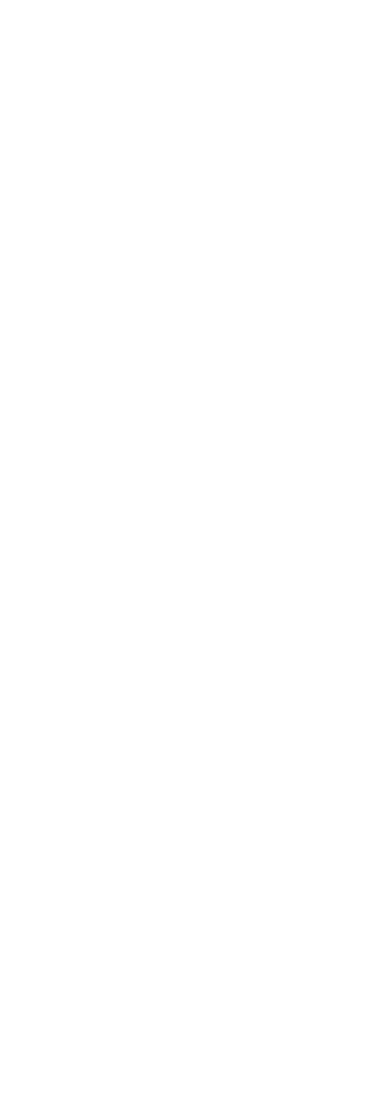
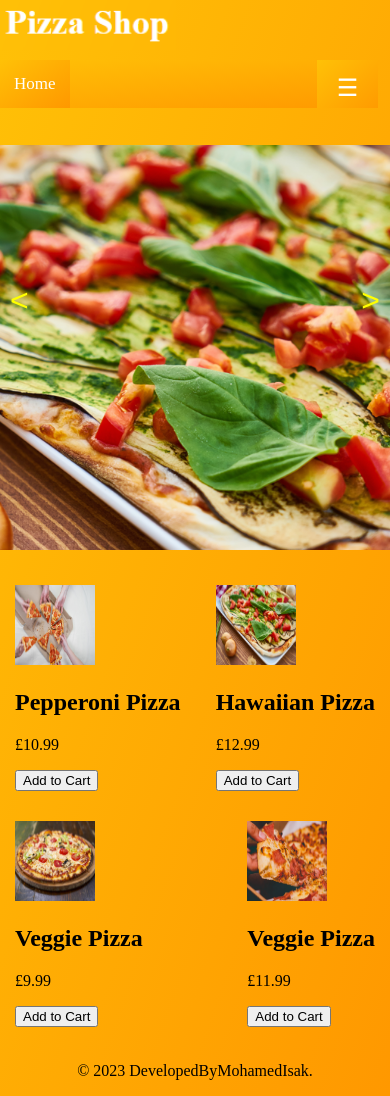
Before and after one commit to M-Isak-A/react-website, a React (Create React App) app: page /home in a window 390 px wide. Before the commit this address had no page. Before the commit the page ends 844 px from the top, so only its background shows below. Built offline with nearby package versions, Linux system fonts and the light colour scheme.

Commit message:
react pizza site

```diff
--- a/src/Contact.js
+++ b/src/Contact.js
@@ -1,6 +1,5 @@
 import React, { useState } from 'react';
 import './css/contact.css';
-import './css/header.css';
 import Header from './Header';
 import Footer from './Footer';
 import axios from 'axios';
--- a/src/css/about.css
+++ b/src/css/about.css
@@ -7,3 +7,80 @@
     line-height: 1.5;
     margin-top: 80px;
 }
+.navbar {
+	overflow: hidden;
+	background: linear-gradient(to bottom right, #FFC107, #FF9800);
+	position: absolute;
+	top: 60px;
+	width: 97%;
+	z-index: 1;
+  }
+
+  .navbar link {
+	float: left;
+	display: block;
+	color: white;
+	text-align: center;
+	padding: 14px;
+	text-decoration: none;
+	font-size: 17px;
+  }
+
+  .navbar link:hover {
+	background-color: #ddd;
+	color: black;
+  }
+
+  .navbar link.active {
+	background: linear-gradient(to bottom right, #FFC107, #FF9800);
+	color: white;
+  }
+
+  .navbar .icon {
+	display: none;
+	position: absolute;
+	right: 0;
+	top: 0;
+	padding: 14px 20px;
+	background: linear-gradient(to bottom right, #FFC107, #FF9800);
+	color: white;
+	cursor: pointer;
+	font-size: 24px;
+  }
+
+  @media screen and (max-width: 600px) {
+	.navbar :link:not(:first-child) {
+	  display: none;
+	}
+	.navbar :link.icon {
+	  float: right;
+	  display: block;
+	}
+  }
+
+  @media screen and (max-width: 600px) {
+	.navbar.responsive .icon {
+	  position: absolute;
+	  right: 0;
+	  top: 0;
+	}
+	.navbar.responsive :link {
+	  float: none;
+	  display: block;
+	  text-align: left;
+	}
+  }
+
+
+h1 {
+    font-size: 2em;
+    margin-top: 150px;
+    margin-bottom: 0px;
+    text-align: center;
+    color: white;
+}
+
+footer {
+    margin-bottom: 0px;
+    text-align: center;
+}
--- a/src/css/footer.css
+++ b/src/css/footer.css
@@ -0,0 +1,4 @@
+footer {
+	margin-bottom: 0px;
+    text-align: center;
+}
--- a/src/index.js
+++ b/src/index.js
@@ -9,7 +9,7 @@
 ReactDOM.render(
   <Router>
     <Routes>
-      <Route path="/" element={<Home />} />
+      <Route path="/home" element={<Home />} />
       <Route path="/about" element={<About />} />
       <Route path="/contact" element={<Contact />} />
     </Routes>
```
